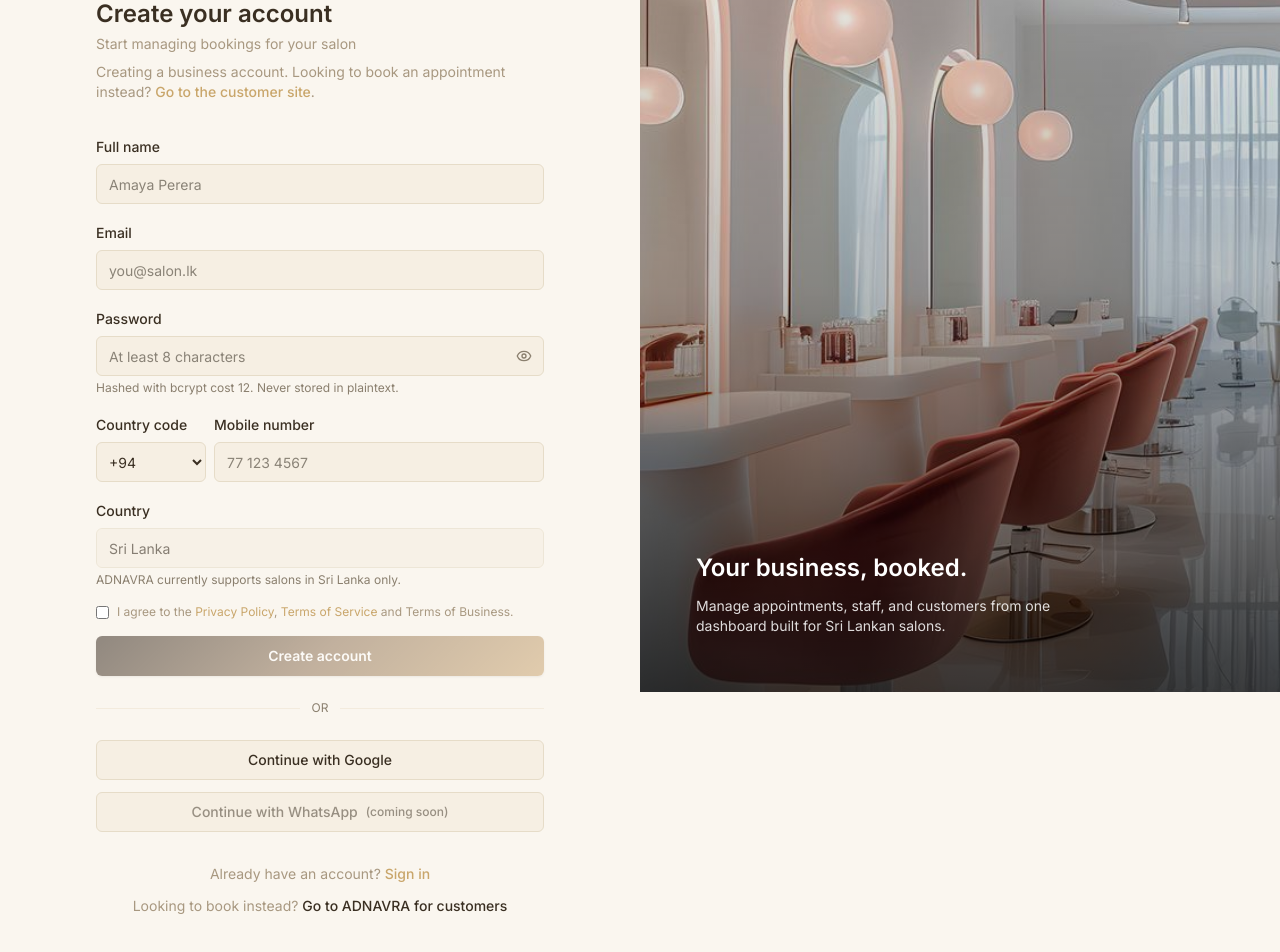
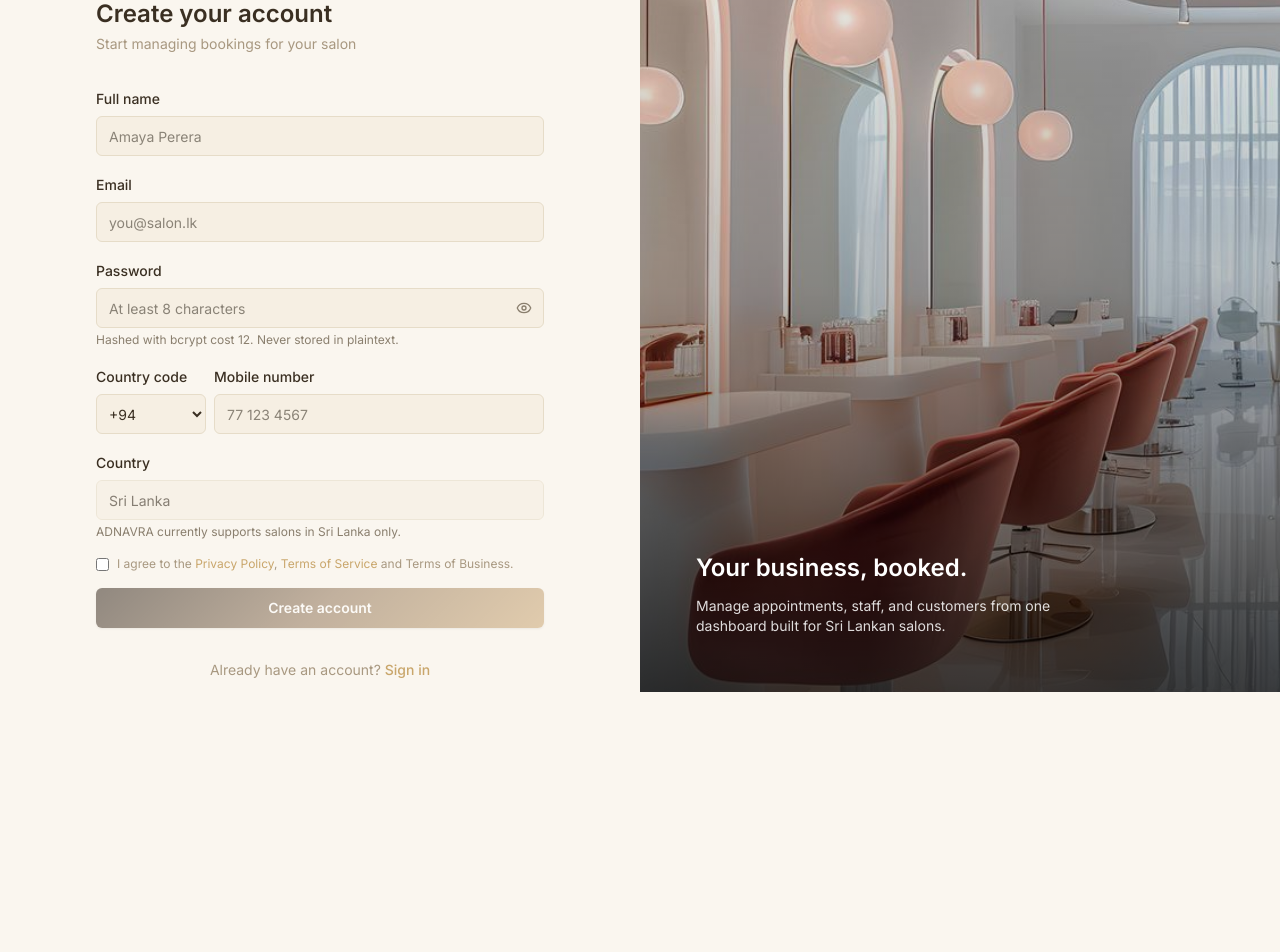
Before and after one commit to Kavii27/Adnavra-bliss, a Next.js app: page /signup in a window 1280 px wide. Shown: the part 108-1060 px from the top of the page. After the commit the page ends 836 px from the top, so only its background shows below. Built offline with nearby package versions, Linux system fonts and the light colour scheme.

Commit message:
feat: remove social login buttons, customer cross-links; rebrand auth header to ADNAVRA BLISS

```diff
--- a/src/app/(auth)/login/page.tsx
+++ b/src/app/(auth)/login/page.tsx
@@ -83,6 +83,7 @@ function LoginForm() {
           <Link href="/" className="inline-flex items-center gap-2 text-lg font-semibold tracking-tight text-[#3a2f22]">
             <Image src="/logo.png" alt="ADNAVRA logo" width={28} height={28} className="h-7 w-7 rounded-md object-contain" />
             ADNAVRA{" "}
+            <span className="font-medium tracking-[0.22em] text-[#a89880] text-sm">BLISS</span>{" "}
             <span className="text-[#a89880] font-normal ml-2 text-sm">
               {isAdminLogin ? "platform console" : "for professionals"}
             </span>
@@ -169,42 +170,11 @@ function LoginForm() {
             </Button>
           </form>
 
-          <div className="mt-6 flex items-center gap-3">
-            <div className="h-px flex-1 bg-[#f3ebdd]" />
-            <span className="text-xs text-[#8A7F6E]">OR</span>
-            <div className="h-px flex-1 bg-[#f3ebdd]" />
-          </div>
-
-          <div className="mt-6 space-y-3">
-            <button
-              type="button"
-              onClick={() => signIn("google", { callbackUrl })}
-              className="w-full inline-flex items-center justify-center gap-2 rounded-md border border-[#e6dcc8] bg-[#f6efe3] h-10 text-sm font-medium text-[#3a2f22] hover:bg-[#f3ebdd]"
-            >
-              Continue with Google
-            </button>
-            <button
-              type="button"
-              disabled
-              className="w-full inline-flex items-center justify-center gap-2 rounded-md border border-[#e6dcc8] bg-[#f6efe3] h-10 text-sm font-medium text-[#3a2f22]/50 cursor-not-allowed"
-            >
-              Continue with WhatsApp <span className="text-xs">(coming soon)</span>
-            </button>
-          </div>
-
           {!isAdminLogin && (
             <p className="mt-8 text-center text-sm text-[#a89880]">
               No account?{" "}
               <Link href="/signup" className="font-medium text-[#C9A66B] hover:underline">
                 Create one
-              </Link>
-            </p>
-          )}
-          {!isAdminLogin && (
-            <p className="mt-3 text-center text-sm text-[#a89880]">
-              Looking to book an appointment?{" "}
-              <Link href="/customer/login" className="font-medium text-[#3a2f22] hover:underline">
-                Go to ADNAVRA for customers
               </Link>
             </p>
           )}
--- a/src/app/(auth)/signup/page.tsx
+++ b/src/app/(auth)/signup/page.tsx
@@ -4,7 +4,6 @@ import { Suspense, useState, useTransition } from "react";
 import Link from "next/link";
 import Image from "next/image";
 import { useRouter, useSearchParams } from "next/navigation";
-import { signIn } from "next-auth/react";
 import { Loader2, AlertCircle, CheckCircle2, Eye, EyeOff } from "lucide-react";
 import { Input } from "@/components/ui/input";
 import { Button } from "@/components/ui/button";
@@ -81,17 +80,10 @@ function SignupForm() {
         <div className="w-full max-w-md">
           <Link href="/" className="inline-flex items-center gap-2 text-lg font-semibold tracking-tight text-[#3a2f22]">
             <Image src="/logo.png" alt="ADNAVRA logo" width={28} height={28} className="h-7 w-7 rounded-md object-contain" />
-            ADNAVRA <span className="text-[#a89880] font-normal ml-2 text-sm">for professionals</span>
+            ADNAVRA <span className="font-medium tracking-[0.22em] text-[#a89880] text-sm">BLISS</span> <span className="text-[#a89880] font-normal ml-2 text-sm">for professionals</span>
           </Link>
           <h1 className="mt-6 text-2xl font-semibold text-[#3a2f22]">Create your account</h1>
           <p className="mt-1 text-sm text-[#a89880]">Start managing bookings for your salon</p>
-          <p className="mt-2 text-sm text-[#a89880]">
-            Creating a business account. Looking to book an appointment instead?{" "}
-            <Link href="/customer/signup" className="font-medium text-[#C9A66B] hover:underline">
-              Go to the customer site
-            </Link>
-            .
-          </p>
 
           <form onSubmit={handleSubmit} className="mt-8 space-y-4">
             {error && (
@@ -235,39 +227,10 @@ function SignupForm() {
             </Button>
           </form>
 
-          <div className="mt-6 flex items-center gap-3">
-            <div className="h-px flex-1 bg-[#f3ebdd]" />
-            <span className="text-xs text-[#8A7F6E]">OR</span>
-            <div className="h-px flex-1 bg-[#f3ebdd]" />
-          </div>
-
-          <div className="mt-6 space-y-3">
-            <button
-              type="button"
-              onClick={() => signIn("google", { callbackUrl })}
-              className="w-full inline-flex items-center justify-center gap-2 rounded-md border border-[#e6dcc8] bg-[#f6efe3] h-10 text-sm font-medium text-[#3a2f22] hover:bg-[#f3ebdd]"
-            >
-              Continue with Google
-            </button>
-            <button
-              type="button"
-              disabled
-              className="w-full inline-flex items-center justify-center gap-2 rounded-md border border-[#e6dcc8] bg-[#f6efe3] h-10 text-sm font-medium text-[#3a2f22]/50 cursor-not-allowed"
-            >
-              Continue with WhatsApp <span className="text-xs">(coming soon)</span>
-            </button>
-          </div>
-
           <p className="mt-8 text-center text-sm text-[#a89880]">
             Already have an account?{" "}
             <Link href="/login" className="font-medium text-[#C9A66B] hover:underline">
               Sign in
-            </Link>
-          </p>
-          <p className="mt-3 text-center text-sm text-[#a89880]">
-            Looking to book instead?{" "}
-            <Link href="/customer/signup" className="font-medium text-[#3a2f22] hover:underline">
-              Go to ADNAVRA for customers
             </Link>
           </p>
         </div>
--- a/src/app/customer/login/page.tsx
+++ b/src/app/customer/login/page.tsx
@@ -157,29 +157,6 @@ function CustomerLoginForm() {
             </Button>
           </form>
 
-          <div className="mt-6 flex items-center gap-3">
-            <div className="h-px flex-1 bg-[#E5DDD0]" />
-            <span className="text-xs text-[#8A7F6E]">OR</span>
-            <div className="h-px flex-1 bg-[#E5DDD0]" />
-          </div>
-
-          <div className="mt-6 space-y-3">
-            <button
-              type="button"
-              onClick={() => signIn("google", { callbackUrl })}
-              className="w-full inline-flex items-center justify-center gap-2 rounded-md border border-[#E5DDD0] bg-white h-10 text-sm font-medium text-[#1F1E1D] hover:bg-[#FDF9F3]"
-            >
-              Continue with Google
-            </button>
-            <button
-              type="button"
-              disabled
-              className="w-full inline-flex items-center justify-center gap-2 rounded-md border border-[#E5DDD0] bg-[#FDF9F3] h-10 text-sm font-medium text-[#8A7F6E] cursor-not-allowed"
-            >
-              Continue with WhatsApp <span className="text-xs">(coming soon)</span>
-            </button>
-          </div>
-
           <p className="mt-8 text-center text-sm text-[#4A4640]">
             No account?{" "}
             <Link href={`/customer/signup?callbackUrl=${encodeURIComponent(callbackUrl)}`} className="font-medium text-[#795831] hover:underline">
--- a/src/app/customer/signup/page.tsx
+++ b/src/app/customer/signup/page.tsx
@@ -244,29 +244,6 @@ function CustomerSignupForm() {
             </Button>
           </form>
 
-          <div className="mt-6 flex items-center gap-3">
-            <div className="h-px flex-1 bg-[#E5DDD0]" />
-            <span className="text-xs text-[#8A7F6E]">OR</span>
-            <div className="h-px flex-1 bg-[#E5DDD0]" />
-          </div>
-
-          <div className="mt-6 space-y-3">
-            <button
-              type="button"
-              onClick={() => signIn("google", { callbackUrl })}
-              className="w-full inline-flex items-center justify-center gap-2 rounded-md border border-[#E5DDD0] bg-white h-10 text-sm font-medium text-[#1F1E1D] hover:bg-[#FDF9F3]"
-            >
-              Continue with Google
-            </button>
-            <button
-              type="button"
-              disabled
-              className="w-full inline-flex items-center justify-center gap-2 rounded-md border border-[#E5DDD0] bg-[#FDF9F3] h-10 text-sm font-medium text-[#8A7F6E] cursor-not-allowed"
-            >
-              Continue with WhatsApp <span className="text-xs">(coming soon)</span>
-            </button>
-          </div>
-
           <p className="mt-8 text-center text-sm text-[#4A4640]">
             Already have an account?{" "}
             <Link href={`/customer/login?callbackUrl=${encodeURIComponent(callbackUrl)}`} className="font-medium text-[#795831] hover:underline">
```
